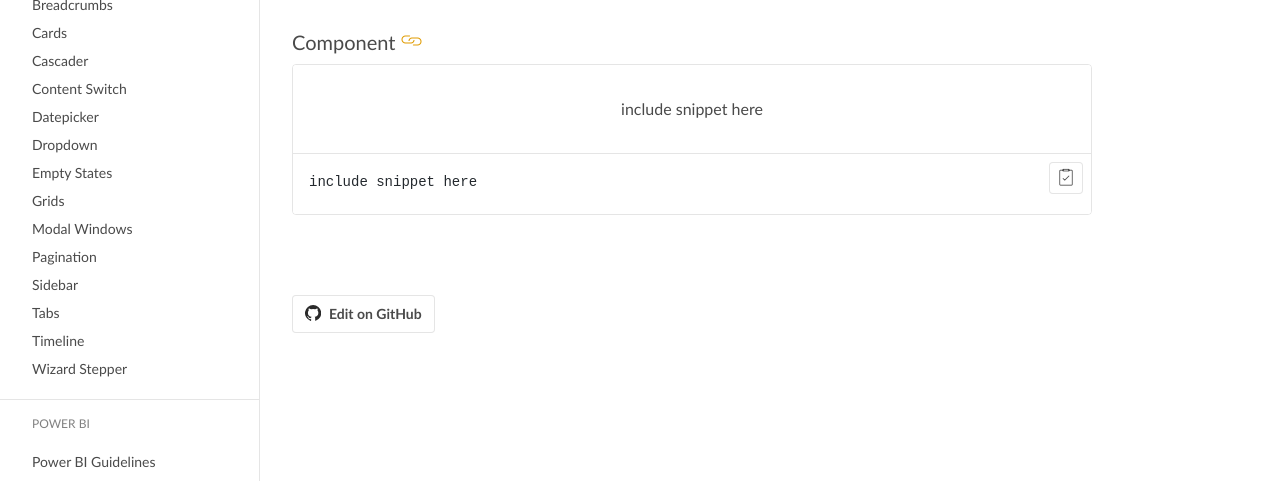
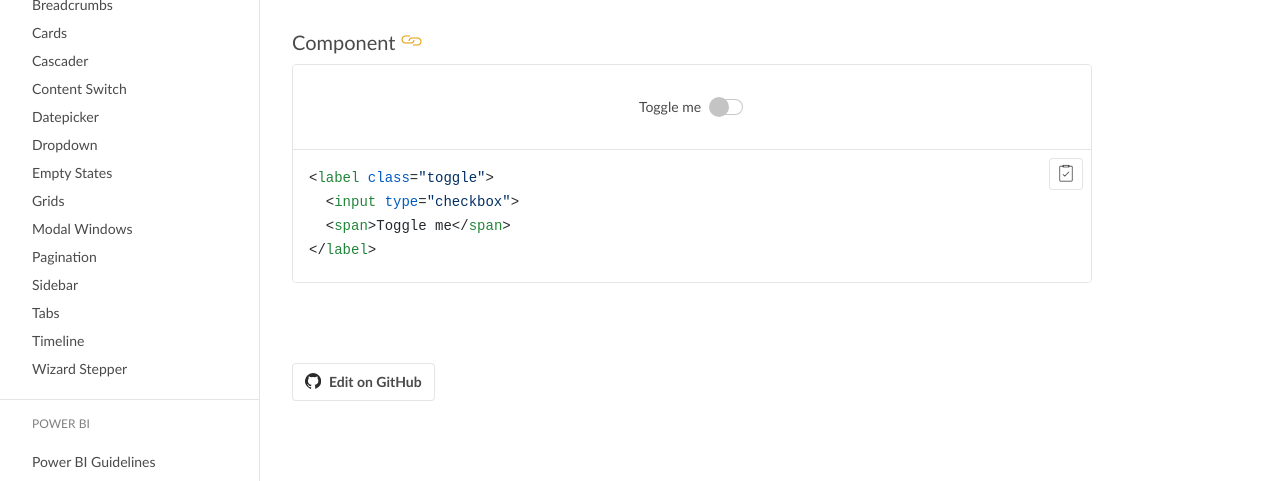
Before and after one commit to COINS-Naz/coins-design-system, a Jekyll site: the page built from _posts/web/ui-components/2021-04-22-toggle.md, in a window 1280 px wide and 1400 px high, scrolled down 264 px. Shown: the part 919-1400 px from the top of the window. Built offline with Jekyll 4.4.1, drawn with Linux system fonts in a browser that asks for light colours; nearby versions of some CDN libraries; some web fonts are replaced.

Commit message:
add toggle to css

```diff
--- a/_posts/web/ui-components/2021-04-22-toggle.md
+++ b/_posts/web/ui-components/2021-04-22-toggle.md
@@ -41,5 +41,8 @@ Only replace the On/Off labels if there are more specific labels for the setting
 ## Component
 
 {% include snippet.html code='
-include snippet here
+<label class="toggle">
+  <input type="checkbox">
+  <span>Toggle me</span>
+</label>
 ' %}
--- a/_sass/modules/inputs.scss
+++ b/_sass/modules/inputs.scss
@@ -226,3 +226,56 @@
     top: -18px;
   }
 }
+
+// Toggle
+.toggle {
+  font-size: 14px;
+  line-height: 20px;
+  user-select: none;
+  span {
+    cursor: pointer;
+    display: inline-block;
+    font-size: 14px;
+    line-height: 20px;
+    padding-right: 44px;
+    position: relative;
+    &:before,
+    &:after {
+      content: '';
+      position: absolute;
+      box-sizing: border-box;
+      transition: right .3s ease-out, background-color .3s ease-out, border-color .3s ease-out;
+    }
+    &:before {
+      content: '';
+      top: 2px;
+      right: 2px;
+      height: 16px;
+      width: 32px;
+      background: $color-white;
+      border: 1px solid $color-black-3;
+      border-radius: 8px;
+    }
+    &:after {
+      height: 20px;
+      width: 20px;
+      border-radius: 10px;
+      background-color: #C4C4C4;
+      top: 0;
+      right: 16px;
+    }
+  }
+  input[type="checkbox"] {
+    display: none;
+    &:checked + span {
+      &:before {
+        background-color: $color-black-3;
+        border-color: transparent;
+      }
+      &:after {
+        right: 0;
+        background-color: $color-black;
+      }
+    }
+  }
+}
```
